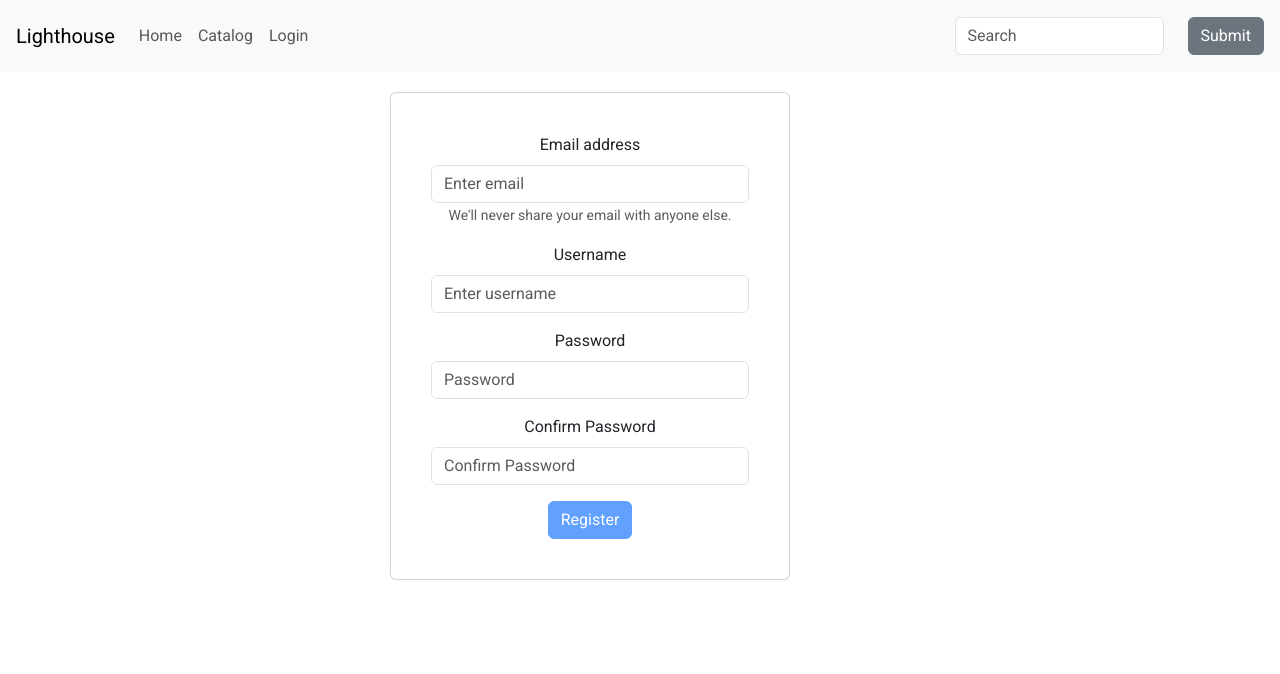
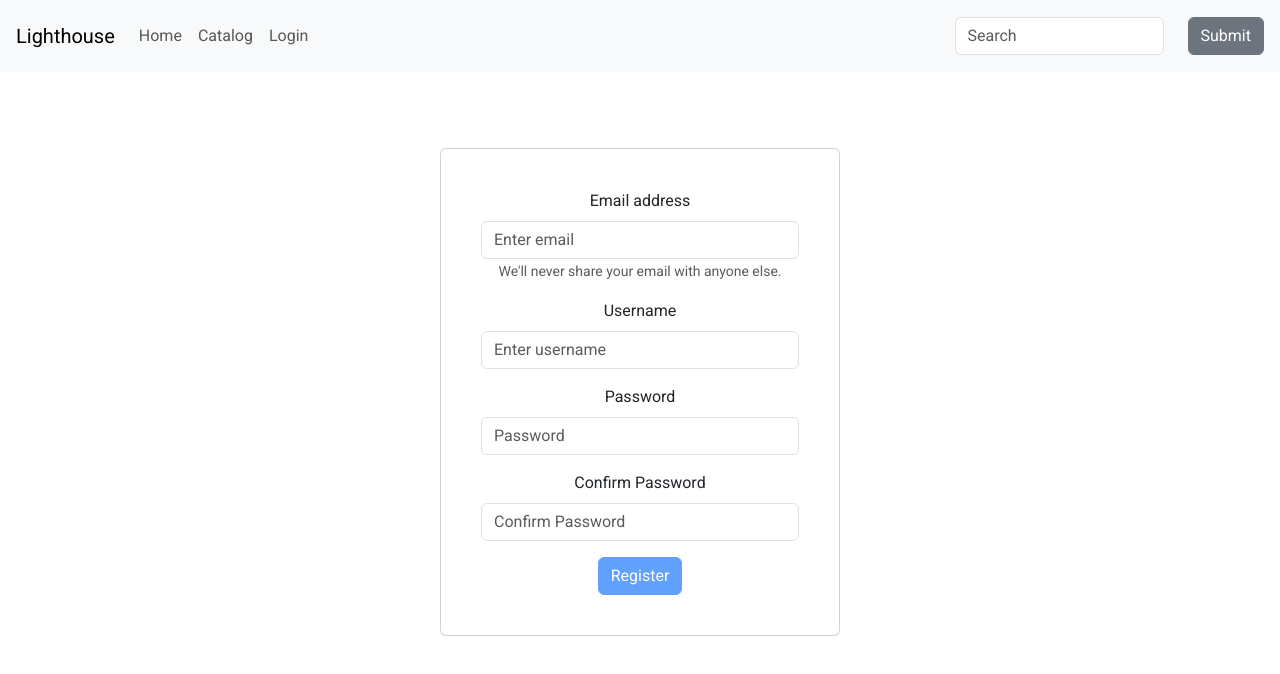
Before and after one commit to MatthewFricker/DF_Hackathon_Lighthouse, a React (Vite) app in the folder Lighthouse-frontend/: page /register in a window 1280 px wide. Shown: the top 674 px of the page. Built offline with nearby package versions, Linux system fonts and the light colour scheme; no server answers.

Commit message:
frontend: centre login and reigster forms

```diff
--- a/Lighthouse-frontend/src/pages/Login.jsx
+++ b/Lighthouse-frontend/src/pages/Login.jsx
@@ -31,10 +31,15 @@
   };
 
   return (
-    <Container
-      className="d-flex justify-content-center align-items-center"
-      style={{ minHeight: "50vh" }}
+    <div
+      style={{
+        display: "flex",
+        justifyContent: "center",
+        alignItems: "center",
+        minHeight: "80vh",
+      }}
     >
+      <Container className="d-flex justify-content-center align-items-center">
         <Card style={{ width: "400px" }} className="mx-auto p-4">
           <Card.Body>
             <Form onSubmit={handleSubmit}>
@@ -67,6 +72,7 @@
           </Card.Body>
         </Card>
       </Container>
+    </div>
   );
 };
 
--- a/Lighthouse-frontend/src/pages/Register.jsx
+++ b/Lighthouse-frontend/src/pages/Register.jsx
@@ -28,10 +28,15 @@
   };
 
   return (
-    <Container
-      className="d-flex justify-content-center align-items-center"
-      style={{ minHeight: "50vh" }}
+    <div
+      style={{
+        display: "flex",
+        justifyContent: "center",
+        alignItems: "center",
+        minHeight: "80vh",
+      }}
     >
+      <Container className="d-flex justify-content-center align-items-center">
         <Card style={{ width: "400px" }} className="mx-auto p-4">
           <Card.Body>
             <Form onSubmit={handleSubmit}>
@@ -85,6 +90,7 @@
           </Card.Body>
         </Card>
       </Container>
+    </div>
   );
 };
 
```
Lines whose indentation alone changed are shown as unchanged.
